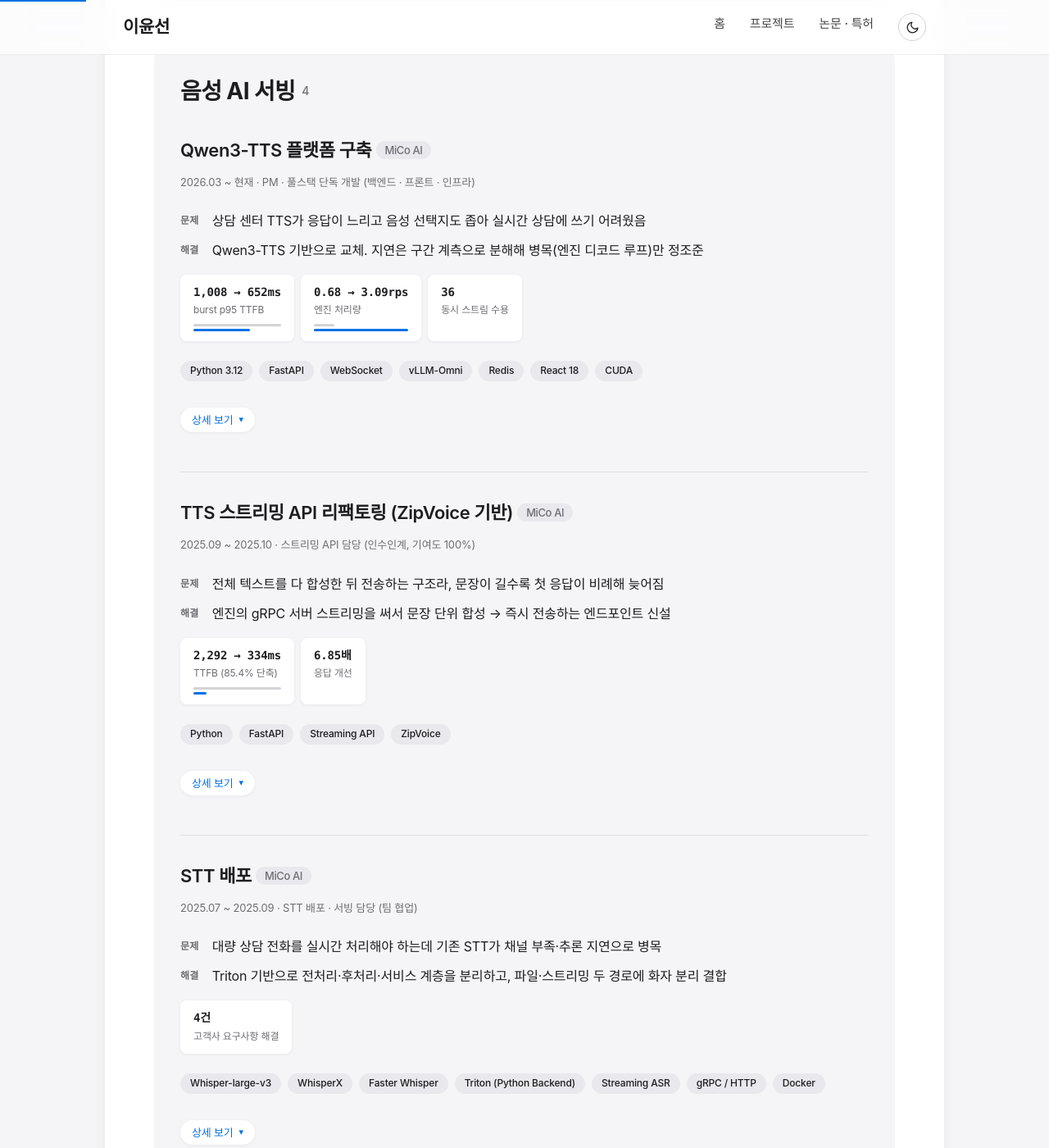
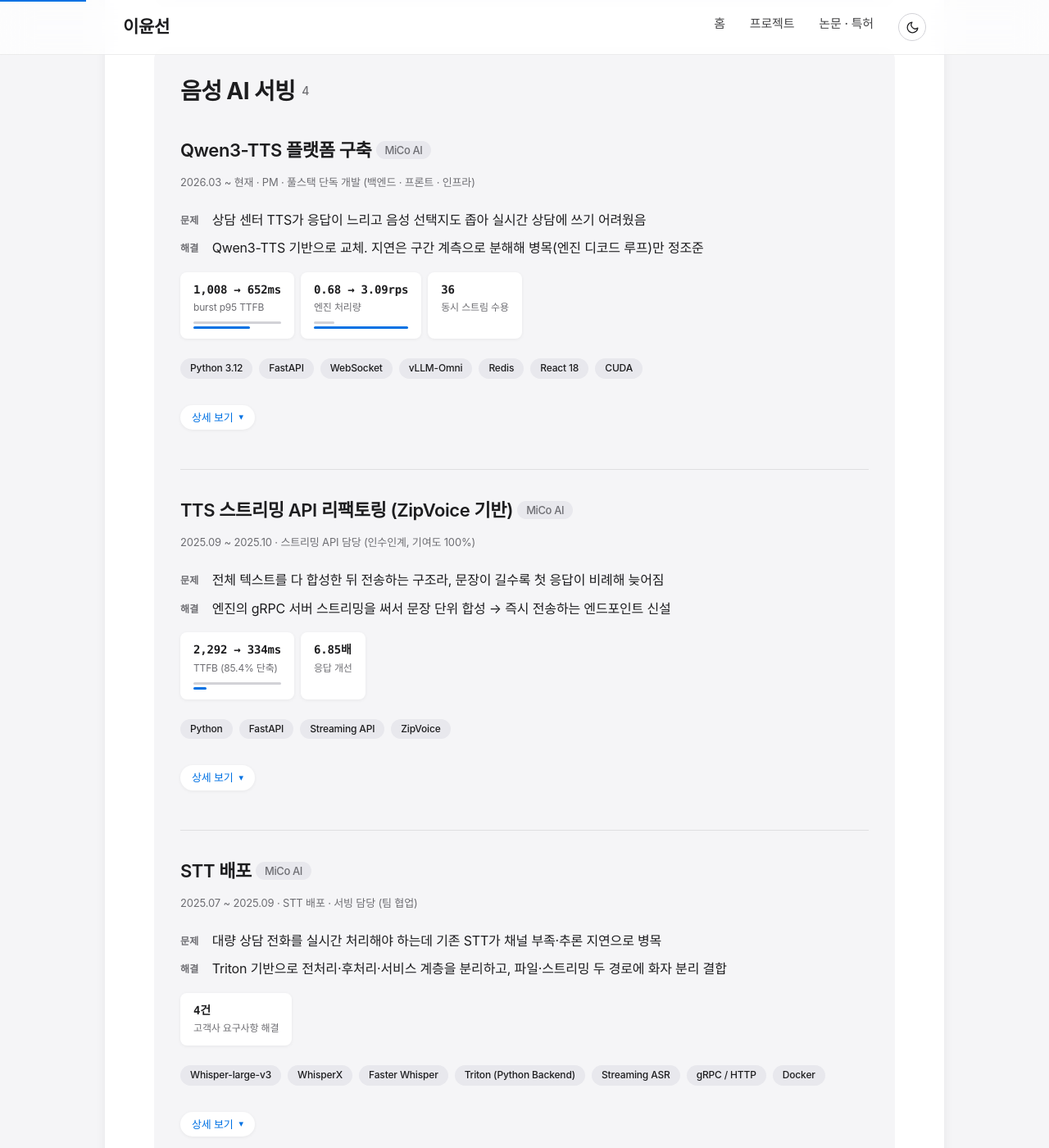
Before and after one commit to ckc5800/ckc5800.github.io, a Jekyll site: the page built from projects.html, in a window 1280 px wide and 1400 px high, scrolled down 621 px. Shown: the whole window at 82% size. Built offline with Jekyll 4.4.1, drawn with Linux system fonts in a browser that asks for light colours; some web fonts are replaced.

Commit message:
본문 줄 간격·목록 항목 간격 추가 축소
지적하신 성과 목록 기준으로 항목 사이 총 간격이 24px(여백 12 + 줄여백 12)
이라 항목마다 빈 줄이 하나씩 들어간 것처럼 보였음.

- 본문 줄 간격 1.75 → 1.65 (28 → 26.4px, 줄 사이 여백 12 → 10px)
  문단·목록·문제해결 본문에 일괄 적용
- 목록 항목 사이 12 → 8px

결과: 항목 간 총 간격 24 → 18px, 목록 3항목 높이 95px
줄 간격 규칙: 제목 1.6 · 본문 1.65 · UI 1.4

```diff
--- a/assets/style.css
+++ b/assets/style.css
@@ -286,7 +286,7 @@
 
 p {
     margin-bottom: 16px;
-    line-height: 1.75;
+    line-height: 1.65;
 }
 
 /* ===== Project Cards (홈 화면) ===== */
@@ -476,7 +476,7 @@
 
 .ps dd {
     font-size: 16px;
-    line-height: 1.75;
+    line-height: 1.65;
 }
 
 @media (max-width: 600px) {
@@ -614,12 +614,12 @@
     /* inside 로 두면 줄바꿈된 줄이 글머리 기호 아래로 흘러 문단처럼 뭉친다 */
     list-style-position: outside;
     padding-left: 20px;
-    line-height: 1.75;
+    line-height: 1.65;
     margin-bottom: 24px;
 }
 
 .detail-list li + li {
-    margin-top: 12px;
+    margin-top: 8px;
 }
 
 /* 리드 문장 + 그에 딸린 목록은 한 덩어리다.
```
